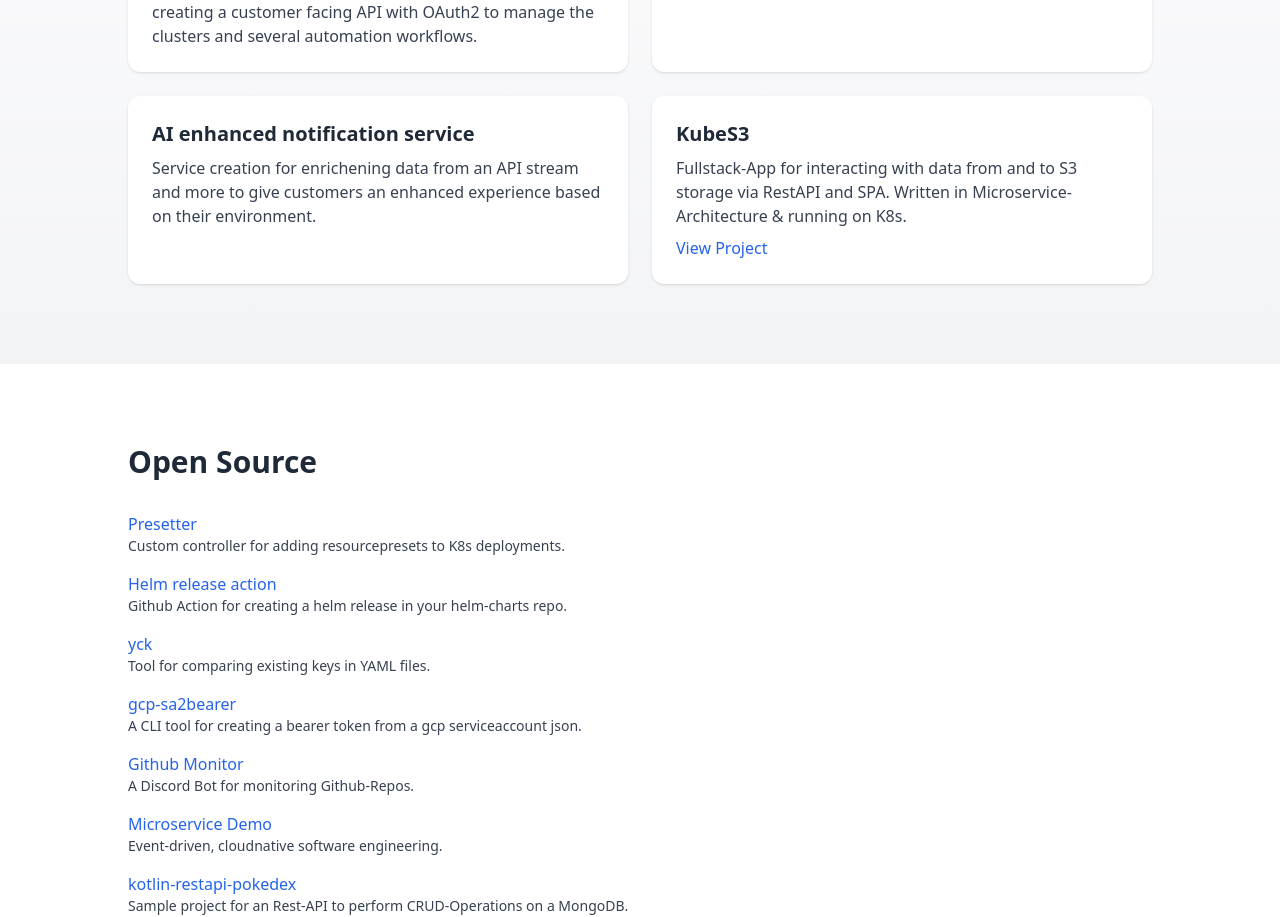
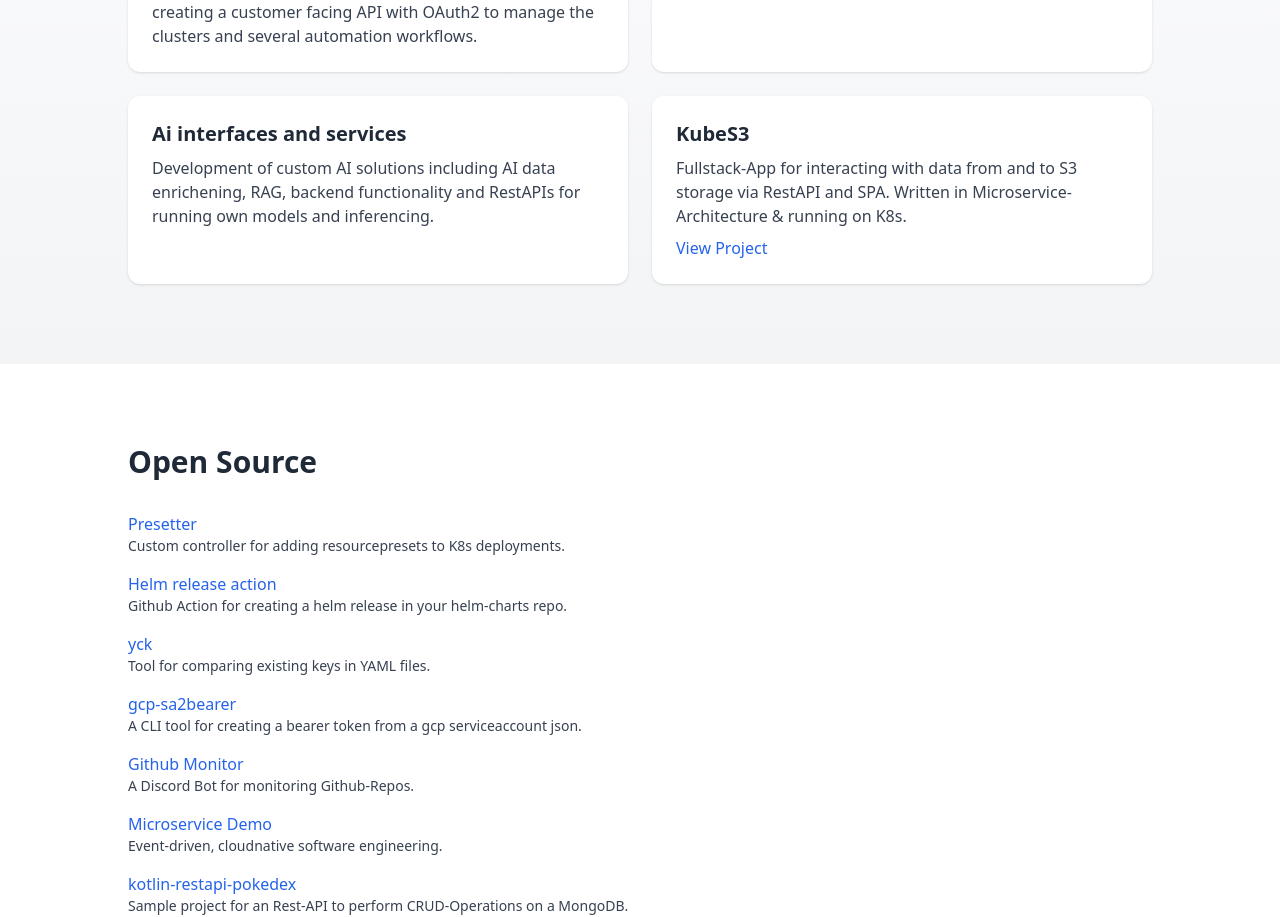
Before and after one commit to xamma/xamma.github.io, a React (Vite) app: page / in a window 1280 px wide. Shown: the part 3448-4365 px from the top of the page. Built offline with nearby package versions, Linux system fonts and the light colour scheme.

Commit message:
Update projects.js

```diff
--- a/src/data/projects.js
+++ b/src/data/projects.js
@@ -20,8 +20,8 @@ export default [
     // link: 'https://github.com/yourusername/task-tracker'
   },
   {
-    name: 'AI enhanced notification service',
-    description: 'Service creation for enrichening data from an API stream and more to give customers an enhanced experience based on their environment.',
+    name: 'Ai interfaces and services',
+    description: 'Development of custom AI solutions including AI data enrichening, RAG, backend functionality and RestAPIs for running own models and inferencing.',
     // link: 'https://github.com/yourusername/task-tracker'
   },
   {
@@ -29,4 +29,5 @@ export default [
     description: 'Fullstack-App for interacting with data from and to S3 storage via RestAPI and SPA. Written in Microservice-Architecture & running on K8s.',
     link: 'https://github.com/xamma/KubeS3'
   }
+
 ];
```
